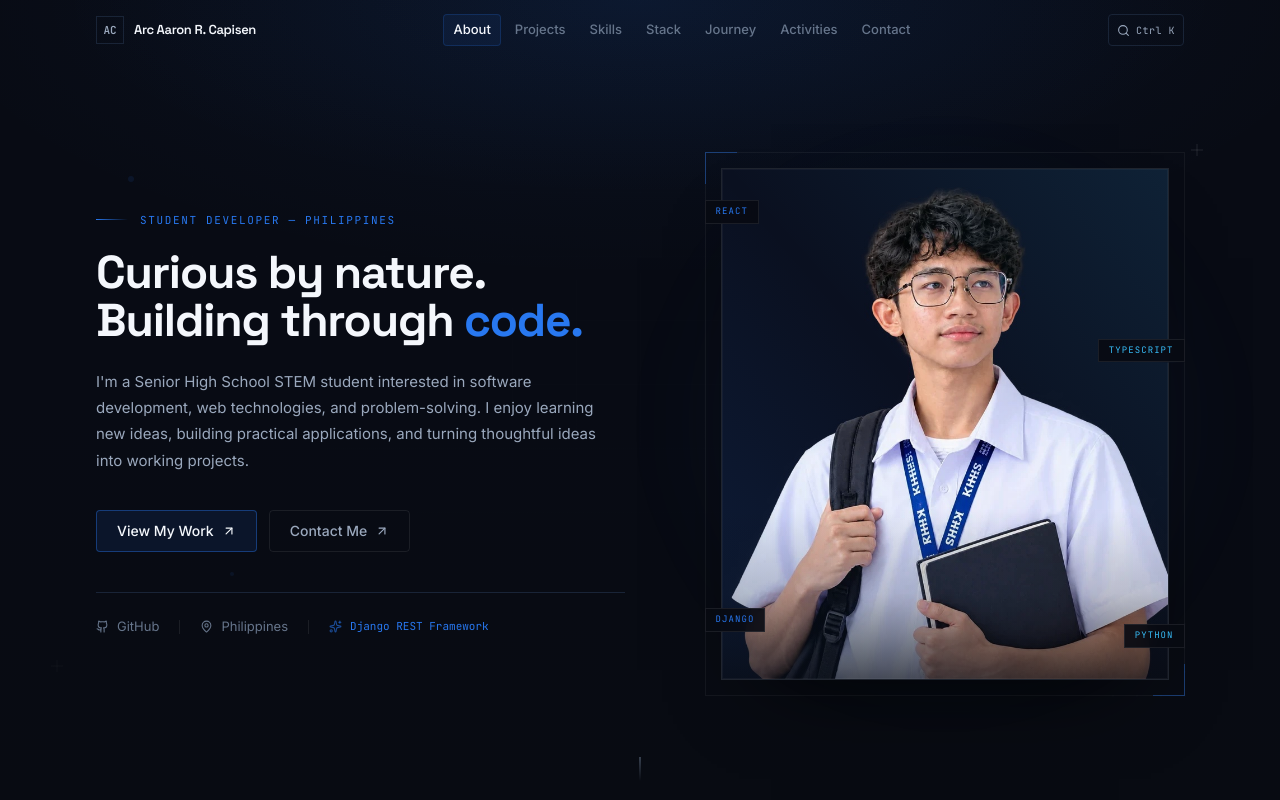
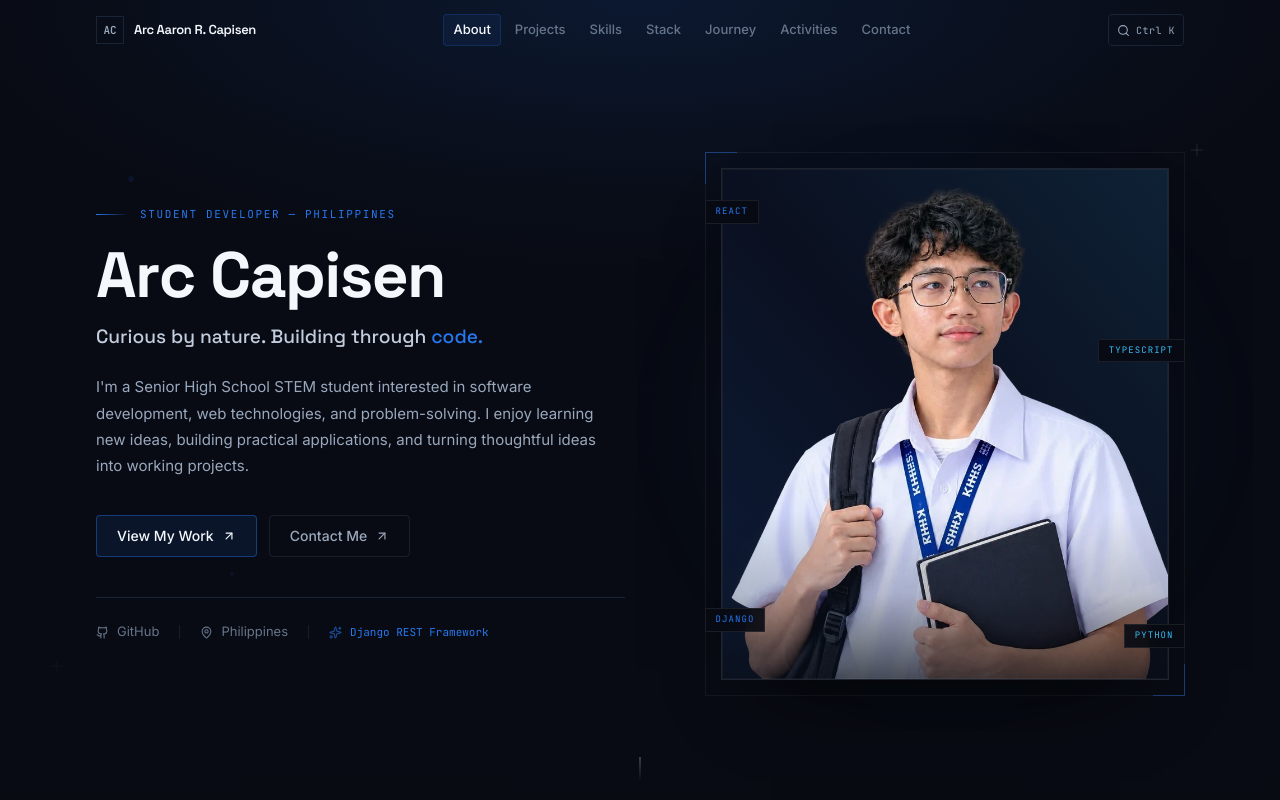
Before and after one commit to arcnesipac3-art/personal-portfolio, a React (Vite) app: page / in a window 1280 px wide. Shown: the top 800 px of the page. Built offline with nearby package versions, Linux system fonts and the light colour scheme.

Commit message:
Put the name on the landing page with a per-letter hover reaction

```diff
--- a/src/data/portfolio.ts
+++ b/src/data/portfolio.ts
@@ -19,6 +19,7 @@ export const personalInfo = {
 // ─── HERO SECTION ─────────────────────────────────────────────
 
 export const heroContent = {
+  name: "Arc Capisen",
   label: "STUDENT DEVELOPER — PHILIPPINES",
   headline: "Curious by nature. Building through code.",
   description:
--- a/src/sections/Hero.tsx
+++ b/src/sections/Hero.tsx
@@ -29,6 +29,65 @@ const FLOATING_TAGS = [
 interface HeroProps {
   /** False while the intro overlay is on screen, holding the entrance stagger. */
   introDone?: boolean;
+}
+
+/**
+ * The name is the first thing a visitor is likely to poke at, so it answers:
+ * pointing at a letter lifts it and tints it blue while its two nearest
+ * neighbours follow at reduced strength, so the word reacts as a group instead
+ * of one character twitching alone.
+ */
+function InteractiveName({ text, reduceMotion }: { text: string; reduceMotion: boolean }) {
+  const [active, setActive] = useState<number | null>(null);
+  const words = text.split(" ");
+
+  return (
+    <span
+      aria-hidden
+      className="flex flex-wrap gap-x-[0.24em]"
+      onMouseLeave={() => setActive(null)}
+    >
+      {words.map((word, wordIndex) => {
+        // Characters are indexed across the whole name so the falloff carries
+        // across the word break rather than restarting at "Capisen".
+        const offset = words.slice(0, wordIndex).join(" ").length + (wordIndex > 0 ? 1 : 0);
+
+        return (
+          <span key={wordIndex} className="inline-flex whitespace-nowrap">
+            {[...word].map((char, charIndex) => {
+              const index = offset + charIndex;
+              const distance = active === null ? Infinity : Math.abs(index - active);
+              const lift = reduceMotion
+                ? 0
+                : distance === 0
+                  ? 9
+                  : distance === 1
+                    ? 4.5
+                    : distance === 2
+                      ? 1.5
+                      : 0;
+
+              return (
+                <span
+                  key={charIndex}
+                  onMouseEnter={() => setActive(index)}
+                  className="inline-block transition-[transform,color,text-shadow] duration-300 ease-out"
+                  style={{
+                    transform: `translateY(-${lift}px)`,
+                    color: distance === 0 ? "#2878f0" : distance === 1 ? "#4f8ee6" : undefined,
+                    textShadow:
+                      distance === 0 ? "0 0 30px rgba(40,120,240,0.45)" : undefined,
+                  }}
+                >
+                  {char}
+                </span>
+              );
+            })}
+          </span>
+        );
+      })}
+    </span>
+  );
 }
 
 export function Hero({ introDone = true }: HeroProps) {
@@ -154,19 +213,22 @@ export function Hero({ introDone = true }: HeroProps) {
               </span>
             </motion.div>
 
-            {/* Headline */}
+            {/* Name */}
             <motion.h1
               {...reveal(0.15, { opacity: 0, y: 14 }, SETTLED, 0.6)}
-              className="mt-5 font-display text-[clamp(2rem,3.6vw,3.4rem)] font-bold leading-[1.05] tracking-tight text-[#f4f7fc]"
+              className="mt-5 font-display text-[clamp(2.35rem,5.2vw,4rem)] font-bold leading-[1.02] tracking-tight text-[#f4f7fc]"
             >
-              Curious by nature.
-              <motion.span
-                {...reveal(0.3, { opacity: 0, y: 14 }, SETTLED, 0.6)}
-                className="block"
-              >
-                Building through <span className="text-[#2878f0]">code.</span>
-              </motion.span>
+              <span className="sr-only">{heroContent.name}</span>
+              <InteractiveName text={heroContent.name} reduceMotion={prefersReducedMotion} />
             </motion.h1>
+
+            {/* Headline */}
+            <motion.p
+              {...reveal(0.28, { opacity: 0, y: 12 }, SETTLED, 0.5)}
+              className="mt-4 font-display text-[clamp(1.05rem,1.5vw,1.3rem)] font-medium leading-snug text-[#c3cddd]"
+            >
+              Curious by nature. Building through <span className="text-[#2878f0]">code.</span>
+            </motion.p>
 
             {/* Description */}
             <motion.p
```
